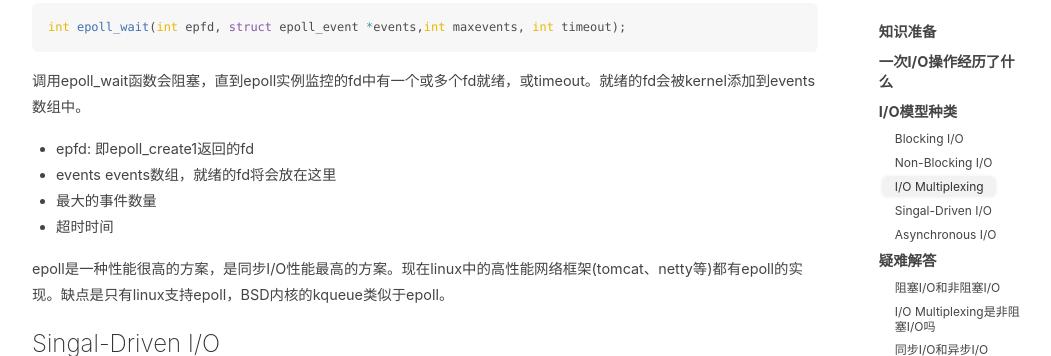
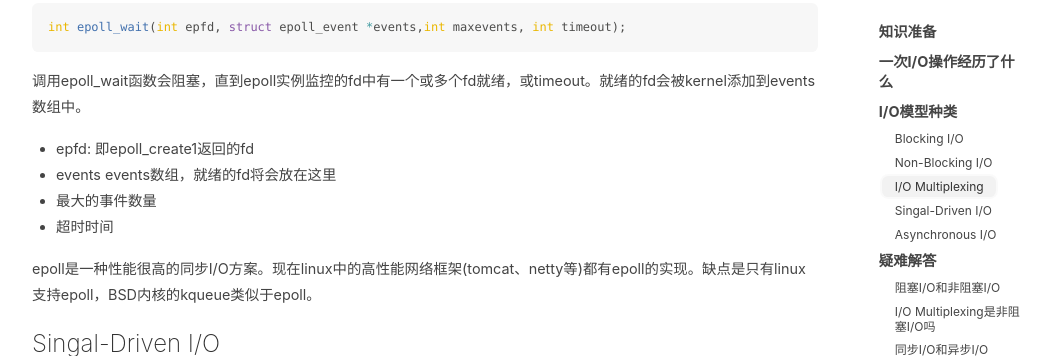
Before and after one commit to xingty/xingty.github.io, a Jekyll site: the page built from _posts/2021-01-10-linux-io-model.md, in a window 1280 px wide and 900 px high, scrolled down 6146 px, cut to the strip 0-356 px from the top of the window. Shown: the whole strip, without its empty margins (105-1156 px from the left). Built offline with Jekyll 4.4.1, drawn with Linux system fonts in a browser that asks for light colours; nearby versions of some CDN libraries; comment, search, counter and statistics services are not loaded.

Commit message:
* 修改描述

```diff
--- a/_posts/2021-01-10-linux-io-model.md
+++ b/_posts/2021-01-10-linux-io-model.md
@@ -228,7 +228,7 @@ int epoll_wait(int epfd, struct epoll_event *events,int maxevents, int timeout);
 * 最大的事件数量
 * 超时时间
 
-epoll是一种性能很高的方案，是同步I/O性能最高的方案。现在linux中的高性能网络框架(tomcat、netty等)都有epoll的实现。缺点是只有linux支持epoll，BSD内核的kqueue类似于epoll。
+epoll是一种性能很高的同步I/O方案。现在linux中的高性能网络框架(tomcat、netty等)都有epoll的实现。缺点是只有linux支持epoll，BSD内核的kqueue类似于epoll。
 
 ### Singal-Driven I/O
 
```
